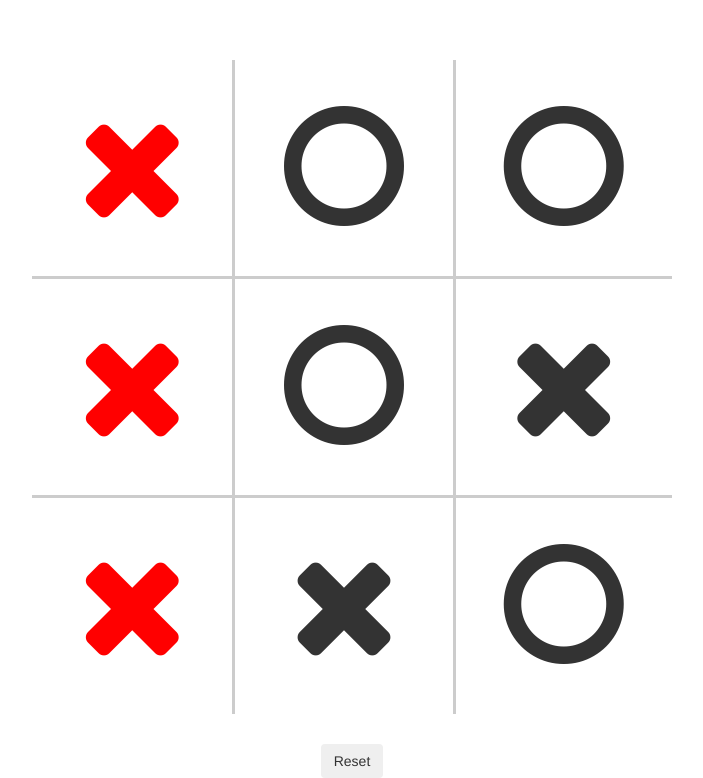
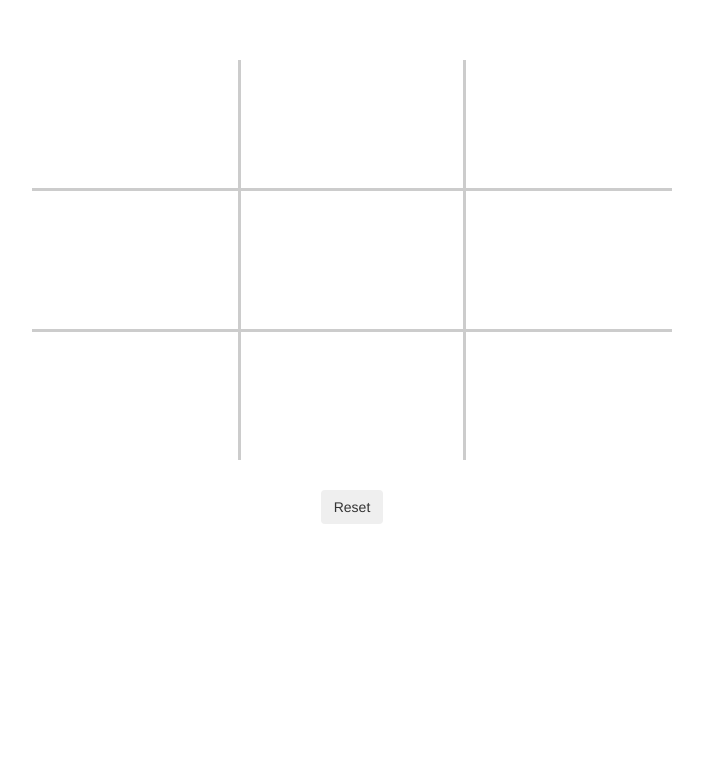
Before and after one commit to alsoicode/Tic-Tac-Toe, a website: page index.html in a window 1280 px wide. Shown: the part 140-918 px from the top of the page, without its empty margins (288-991 px from the left). After the commit the page ends 800 px from the top, so only its background shows below. Drawn offline with nearby package versions, Linux system fonts and the light colour scheme.

Commit message:
Board Styling
Adjusted styling for empty or partially board.

```diff
--- a/index.html
+++ b/index.html
@@ -17,19 +17,19 @@
           <table class="table" id="board">
             <tbody>
               <tr>
-                <td data-position="1" class="win"><i class="fa fa-remove"></i></td>
-                <td data-position="2"><i class="fa fa-circle-o"></i></td>
-                <td data-position="3"><i class="fa fa-circle-o"></i></td>
+                <td data-position="1"></td>
+                <td data-position="2"></td>
+                <td data-position="3"></td>
               </tr>
               <tr>
-                <td data-position="4" class="win"><i class="fa fa-remove"></i></td>
-                <td data-position="5"><i class="fa fa-circle-o"></i></td>
-                <td data-position="6"><i class="fa fa-remove"></i></td>
+                <td data-position="4"></td>
+                <td data-position="5"></td>
+                <td data-position="6"></td>
               </tr>
               <tr>
-                <td data-position="7" class="win"><i class="fa fa-remove"></i></td>
-                <td data-position="8"><i class="fa fa-remove"></i></td>
-                <td data-position="9"><i class="fa fa-circle-o"></i></td>
+                <td data-position="7"></td>
+                <td data-position="8"></td>
+                <td data-position="9"></td>
               </tr>
             </tbody>
           </table>
--- a/static/less/game.less
+++ b/static/less/game.less
@@ -52,8 +52,10 @@ body {
     td {
         border: solid 3px #ccc;
         font-size: 10em;
-        min-width: 33%;
+        line-height: 140px;
+        height: 33%;
         vertical-align: middle;
+        width: 33%;
 
         &.win {
             color: red;
```
